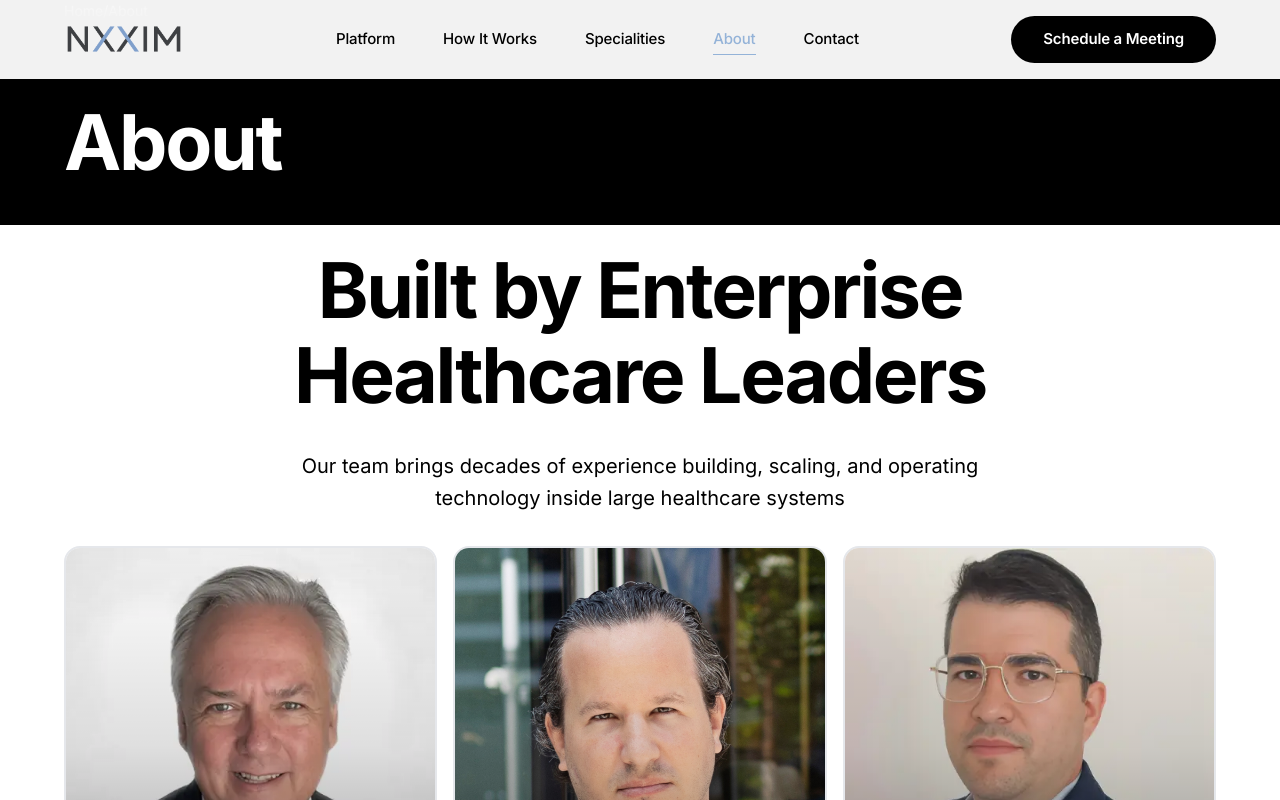
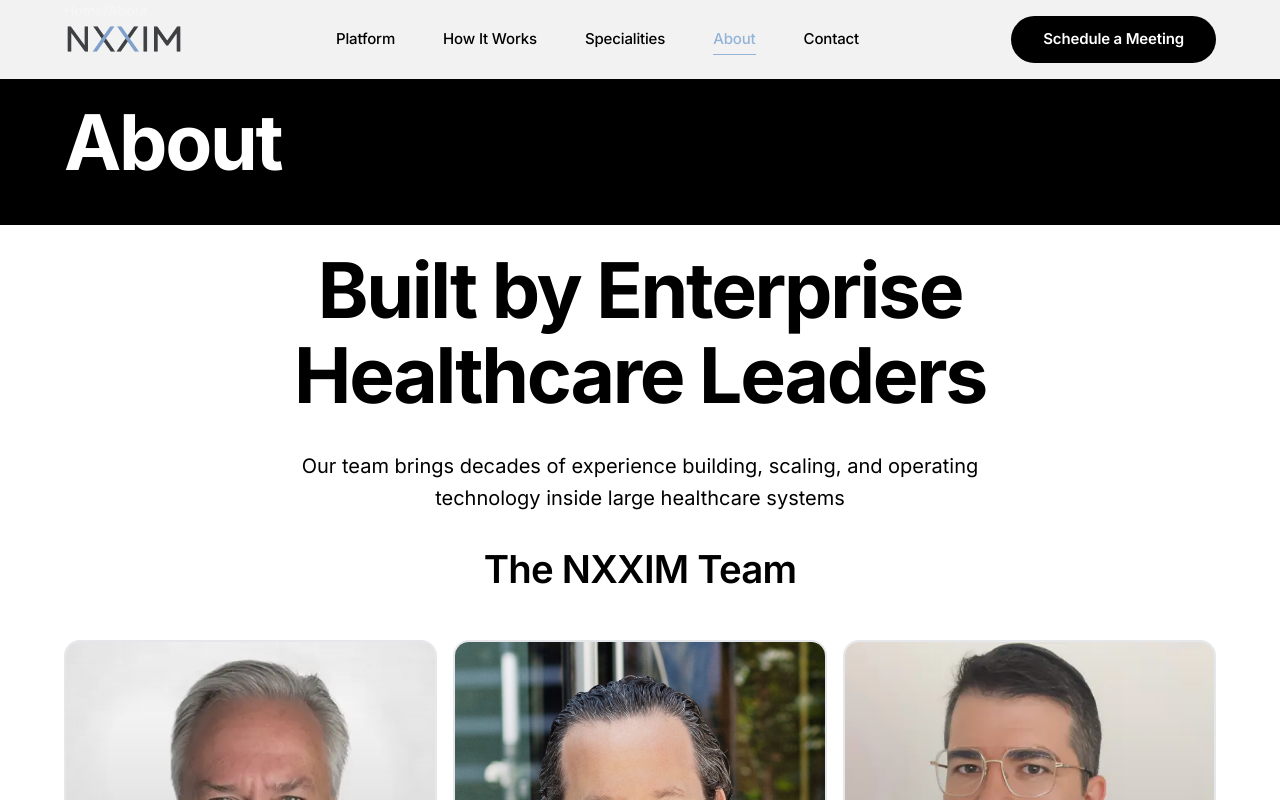
Before and after one commit to twicecoder10/nxxus, a React (Vite) app: page /about in a window 1280 px wide. Shown: the top 800 px of the page. Built offline with nearby package versions, Linux system fonts and the light colour scheme.

Commit message:
Add 'The NXXIM Team' heading before team cards in Built by Enterprise Healthcare Leaders section

```diff
--- a/src/components/TeamSection.tsx
+++ b/src/components/TeamSection.tsx
@@ -186,6 +186,27 @@
           >
             Our team brings decades of experience building, scaling, and operating technology inside large healthcare systems
           </p>
+
+          {/* The NXXIM Team heading */}
+          <motion.div
+            className="mb-12 text-center"
+            initial={{ opacity: 0, y: 20 }}
+            whileInView={{ opacity: 1, y: 0 }}
+            viewport={{ once: true }}
+            transition={{ duration: 0.8, delay: 0.2 }}
+          >
+            <h3
+              className="text-[#000000] max-w-4xl mx-auto"
+              style={{
+                fontSize: 'clamp(1.5rem, 3vw, 2.5rem)',
+                fontWeight: 600,
+                lineHeight: 1.2,
+                letterSpacing: '-0.02em'
+              }}
+            >
+              The NXXIM Team
+            </h3>
+          </motion.div>
 
           {/* Team Grid - Row 1: Warren(1), Rob(2), Philip(3); Row 2: Jeff(between 1-2), Tom(between 2-3) */}
           <div className="grid grid-cols-1 sm:grid-cols-2 md:grid-cols-3 gap-4 items-stretch max-w-[1040px] mx-auto">
```
